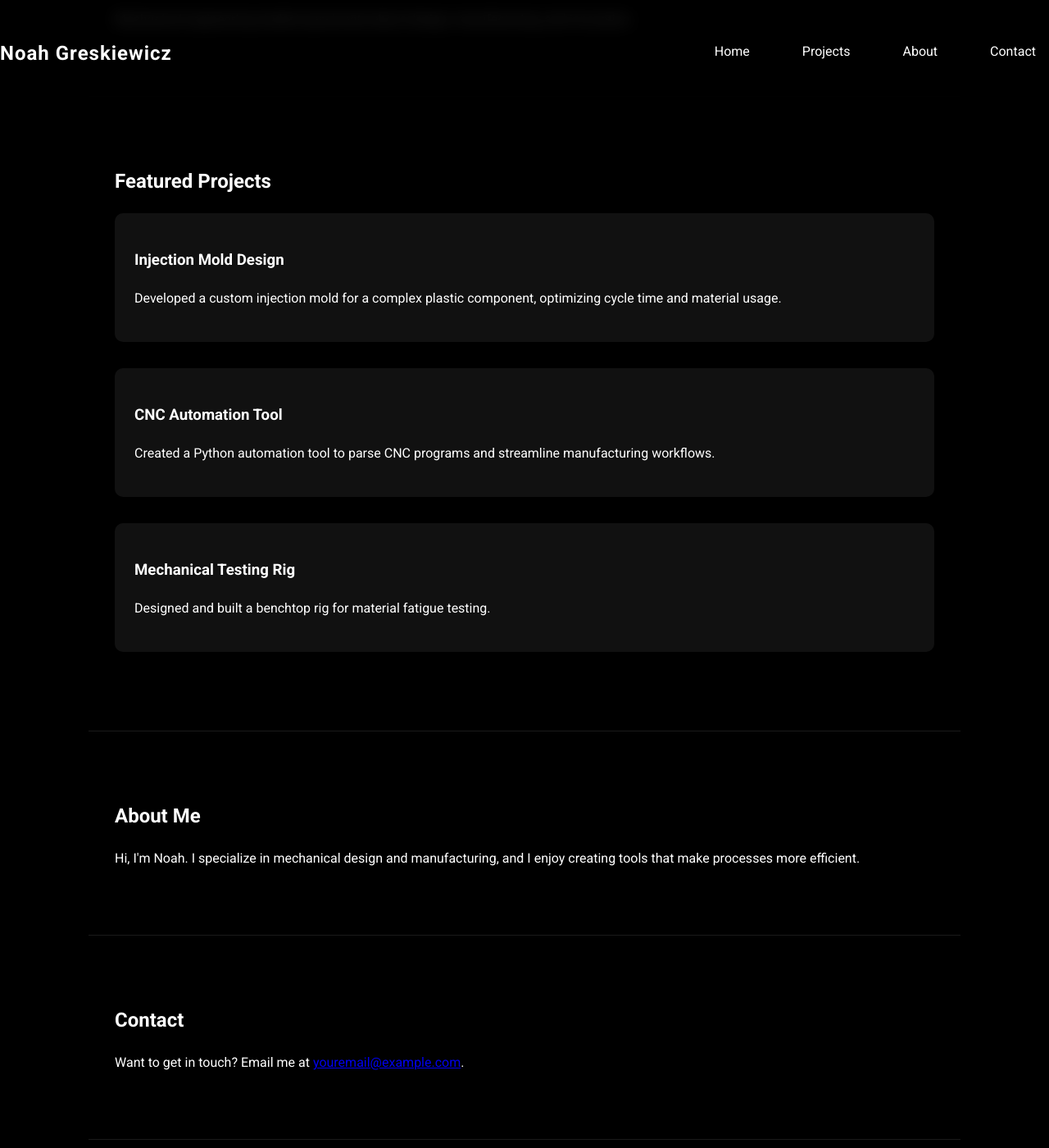
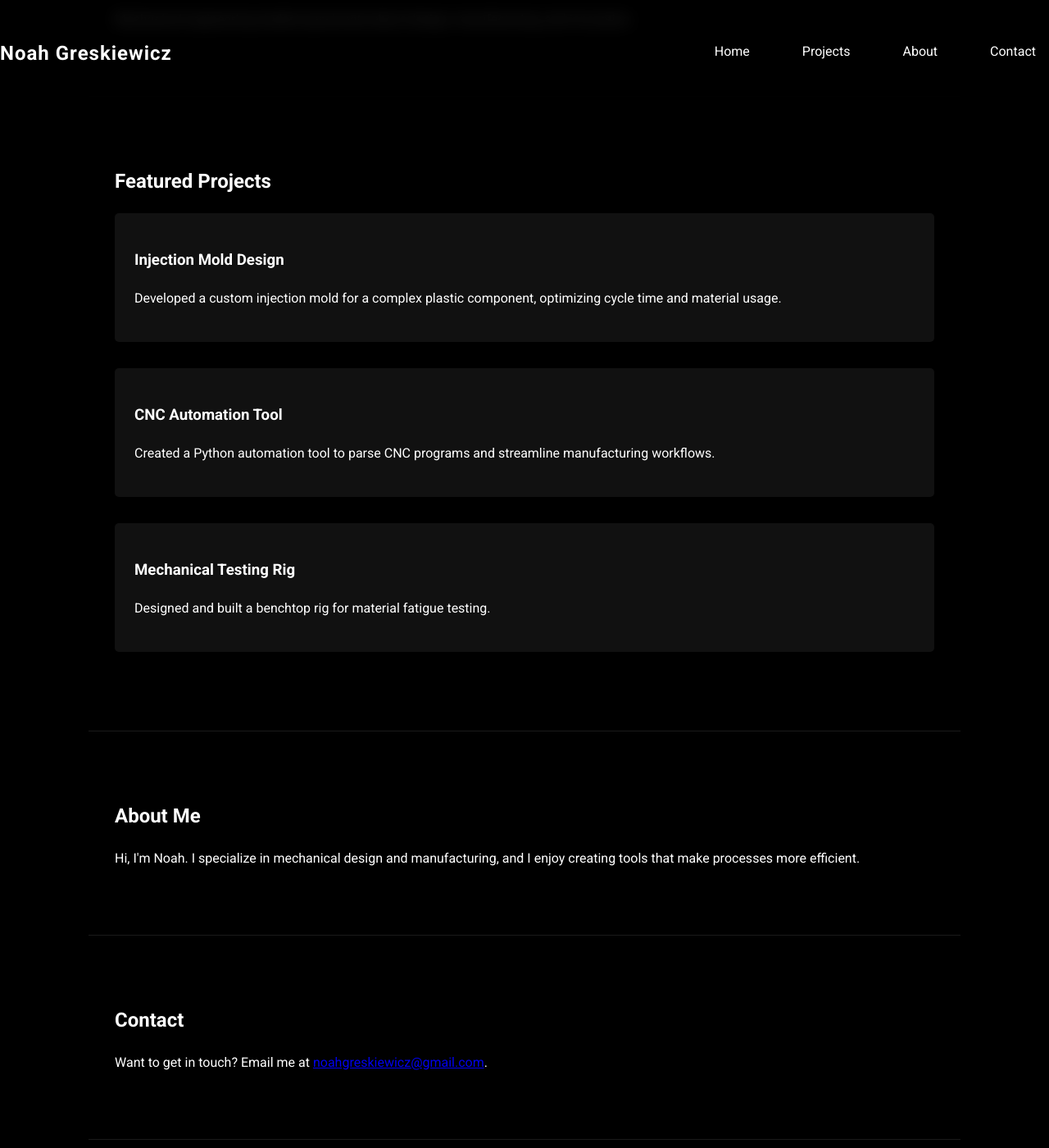
Before and after one commit to ngreskie/ngreskie.github.io, a Jekyll site: the page built from index.md, in a window 1280 px wide and 1400 px high, scrolled down 305 px. Shown: the whole window at 82% size. Built offline with Jekyll 4.4.1, drawn with Linux system fonts in a browser that asks for light colours.

Commit message:
major additions to file structure

```diff
--- a/assets/style.css
+++ b/assets/style.css
@@ -49,7 +49,7 @@
 .project-card {
   background: #111;
   padding: 1.5rem;
-  border-radius: 10px;
+  border-radius: 5px;
   margin-bottom: 2rem;
   transition: transform 0.3s ease, box-shadow 0.3s ease;
 }
--- a/index.md
+++ b/index.md
@@ -35,7 +35,7 @@
 
 <section id="contact" data-aos="fade-up">
   <h2>Contact</h2>
-  <p>Want to get in touch? Email me at <a href="mailto:youremail@example.com">youremail@example.com</a>.</p>
+  <p>Want to get in touch? Email me at <a href="mailto:noahgreskiewicz@gmail.com">noahgreskiewicz@gmail.com</a>.</p>
 </section>
 
 
```
Also changed, not shown: _includes/footer.html (added), _includes/head.html (added), _includes/scripts.html (added), about.md (added), assets/js/main.js (added), assets/js/scroll.js (added), projects.md (added).
